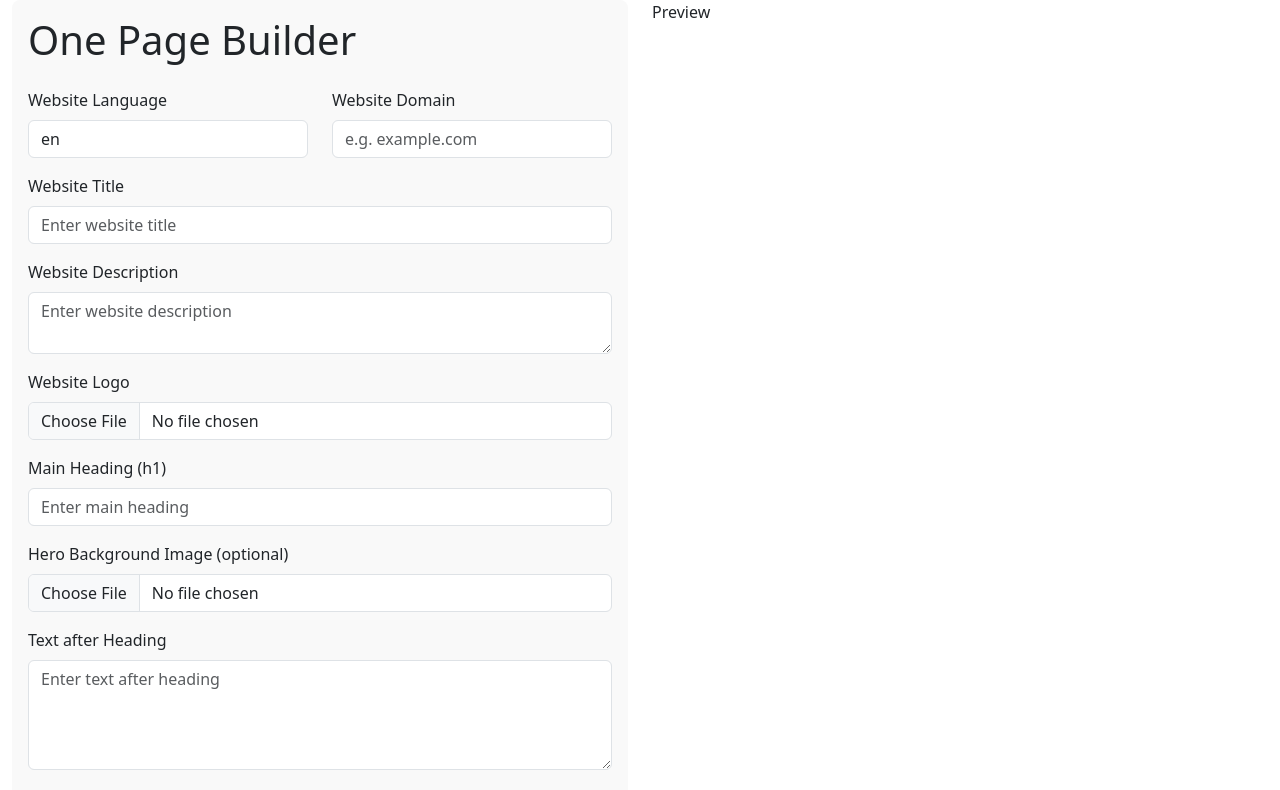
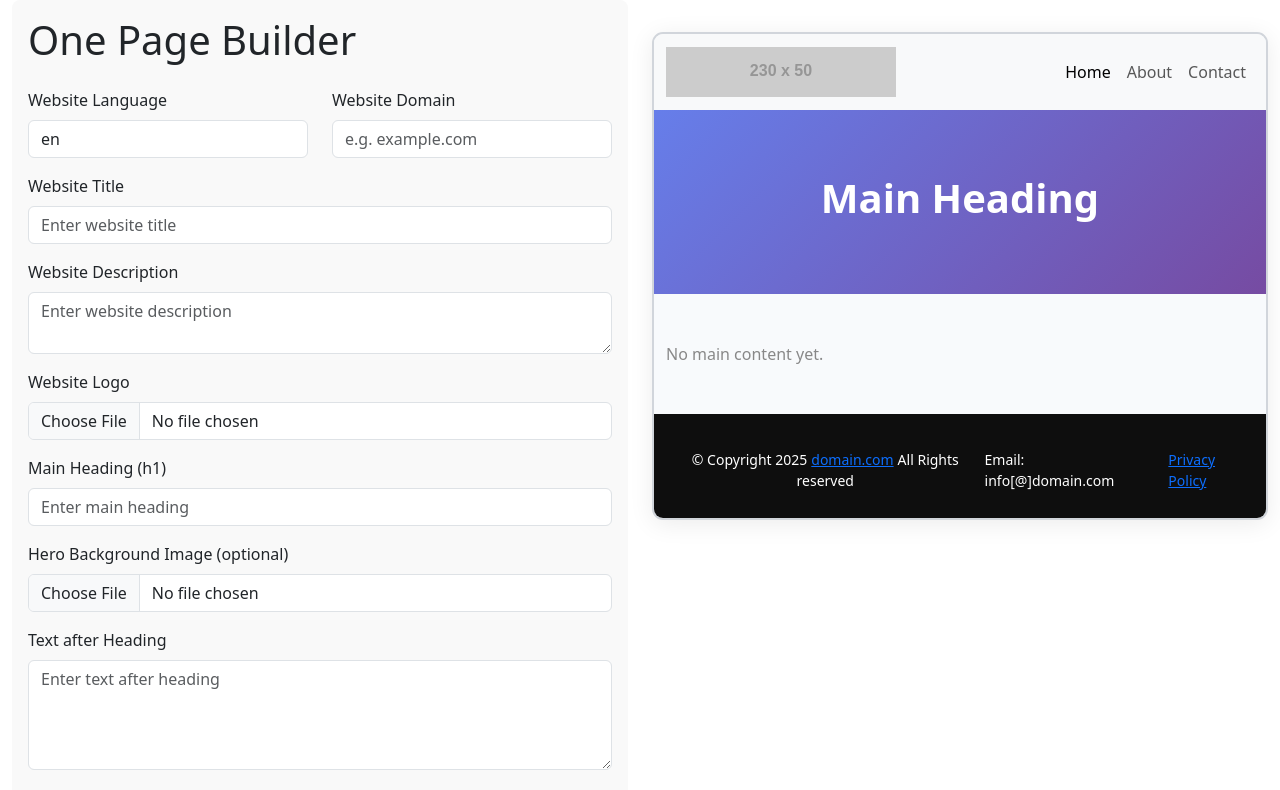
Before and after one commit to Petkov-Petko/one-page-builder, a React app in the folder one-page-builder/: page / in a window 1280 px wide. Shown: the top 790 px of the page. Built offline with nearby package versions, Linux system fonts and the light colour scheme; the HTML template or start-up script is replaced by a standard one.

Commit message:
Implement Preview component with dynamic hero section and main content rendering

```diff
--- a/one-page-builder/src/components/Preview/Preview.css
+++ b/one-page-builder/src/components/Preview/Preview.css
@@ -0,0 +1,86 @@
+.website-preview {
+    width: 100%;
+    position: relative;
+    overflow: hidden;
+    background: #f8fafc;
+    border: 2px solid #d1d5db;
+    border-radius: 11px;
+    box-shadow: 0 4px 24px 0 rgba(0, 0, 0, 0.08);
+    margin: 32px auto;
+    max-width: 1200px;
+    transition: box-shadow 0.2s;
+}
+
+/* website styles */
+
+.website-preview .hero-section {
+    position: relative;
+    width: 100%;
+    display: flex;
+    align-items: center;
+    justify-content: center;
+}
+
+.website-preview .hero-section.with-bg {
+    background-size: cover;
+    background-position: center;
+    color: #fff;
+    position: relative;
+}
+
+.website-preview .hero-section.with-bg::before {
+    content: "";
+    position: absolute;
+    inset: 0;
+    background: rgba(0, 0, 0, 0.555);
+    z-index: 1;
+    pointer-events: none;
+}
+
+.website-preview .hero-content {
+    position: relative;
+    z-index: 2;
+    padding: 64px 0;
+    text-align: center;
+    width: 100%;
+}
+
+.website-preview .hero-section.gradient-bg {
+    background: linear-gradient(135deg, #667eea 0%, #764ba2 100%);
+    color: #fff;
+}
+
+.website-preview .hero-content {
+    padding: 64px 0;
+    text-align: center;
+    width: 100%;
+    z-index: 2;
+}
+
+.website-preview .hero-afterh1 {
+    margin-top: 1.5rem;
+    font-size: 1.25rem;
+    max-width: 700px;
+    margin-left: auto;
+    margin-right: auto;
+}
+
+.website-preview .hero-title {
+    font-size: 2.5rem;
+    font-weight: bold;
+}
+
+.website-preview .no-content {
+    color: #888;
+}
+
+.website-preview .footer {
+    color: #fff;
+    background-color: #0e0e0e;
+    font-size: 14px;
+    padding: 11px 0;
+}
+
+.website-preview .footer p {
+    margin-bottom: 0;
+}
--- a/one-page-builder/src/components/Preview/Preview.jsx
+++ b/one-page-builder/src/components/Preview/Preview.jsx
@@ -1,9 +1,133 @@
 import "./Preview.css"
 
-const Preview = () => {
+const Preview = ({ formData }) => {
+  const heroClass = formData.heroBg ? "hero-section with-bg" : "hero-section gradient-bg";
+
+  // Prepare hero background style
+  const heroStyle = formData.heroBg
+    ? {
+        backgroundImage: `url(${formData.heroBg})`,
+        backgroundSize: "cover",
+        backgroundPosition: "center",
+        minHeight: "320px",
+        color: "#fff",
+        position: "relative",
+      }
+    : {
+        background: "linear-gradient(135deg, #667eea 0%, #764ba2 100%)",
+        minHeight: "320px",
+        color: "#fff",
+        position: "relative",
+      };
+
+  // Split main content into sections by <h2>
+  const mainSections = [];
+  if (formData.mainContent) {
+    const parts = formData.mainContent.split(/(\n*^## .*$\n*)/m); // Split by lines starting with ## (as h2)
+    let section = [];
+    parts.forEach((part) => {
+      if (part.trim().startsWith("## ")) {
+        if (section.length) mainSections.push(section);
+        section = [part];
+      } else {
+        section.push(part);
+      }
+    });
+    if (section.length) mainSections.push(section);
+  }
+
   return (
-    <div>Preview</div>
-  )
-}
+    <div className="website-preview" lang={formData.lang}>
+      {/* Navigation */}
+      <nav className="navbar navbar-expand-lg navbar-light bg-light">
+        <div className="container-fluid">
+          <a className="navbar-brand d-flex align-items-center" href="#">
+            <img
+              src={formData.logo || "https://placehold.co/230x50"}
+              alt="Logo"
+              width="230"
+              height="50"
+            />
+          </a>
+          <button
+            className="navbar-toggler"
+            type="button"
+            data-bs-toggle="collapse"
+            data-bs-target="#navbarNav"
+            aria-controls="navbarNav"
+            aria-expanded="false"
+            aria-label="Toggle navigation"
+          >
+            <span className="navbar-toggler-icon"></span>
+          </button>
+          <div className="collapse navbar-collapse justify-content-end" id="navbarNav">
+            <ul className="navbar-nav">
+              <li className="nav-item">
+                <a className="nav-link active" aria-current="page" href="#section1">
+                  Home
+                </a>
+              </li>
+              <li className="nav-item">
+                <a className="nav-link" href="#section2">
+                  About
+                </a>
+              </li>
+              <li className="nav-item">
+                <a className="nav-link" href="#section3">
+                  Contact
+                </a>
+              </li>
+            </ul>
+          </div>
+        </div>
+      </nav>
+
+      {/* Hero Section */}
+      <header
+        className={heroClass}
+        style={formData.heroBg ? { backgroundImage: `url(${formData.heroBg})` } : {}}
+      >
+        <div className="hero-content">
+          <h1 className="hero-title">
+            {formData.h1 || "Main Heading"}
+          </h1>
+          {formData.afterH1 && (
+            <div className="hero-afterh1">
+              {formData.afterH1.split("\n").map((p, i) => (
+                <p key={i}>{p}</p>
+              ))}
+            </div>
+          )}
+        </div>
+      </header>
+
+      {/* Main Content Sections */}
+      <main className="main-content container py-5">
+      {formData.mainContent ? (
+    <div dangerouslySetInnerHTML={{ __html: formData.mainContent }} />
+  ) : (
+    <div className="no-content">No main content yet.</div>
+  )}
+      </main>
+      <footer className="accent-background footer" id="footer">
+        <div className="container mt-4 pb-3">
+          <div className="d-flex justify-content-center flex-column flex-md-row justify-content-md-between align-items-center">
+            <p className="text-center mb-2 mb-md-0">
+              © <span>Copyright</span> {new Date().getFullYear()}
+              <a href="/" className="px-1 sitename">
+                {formData.domain || "domain.com"}
+              </a>
+              <span>All Rights reserved</span>
+            </p>
+            <div className="d-flex justify-content-center gap-3">
+              <p>Email: info[@]{formData.domain || "domain.com"}</p>
+              <a href="/privacy">Privacy Policy</a>
+            </div>
+          </div>
+        </div>
+      </footer>
+    </div>
+  );
+};
 
 export default Preview
```
